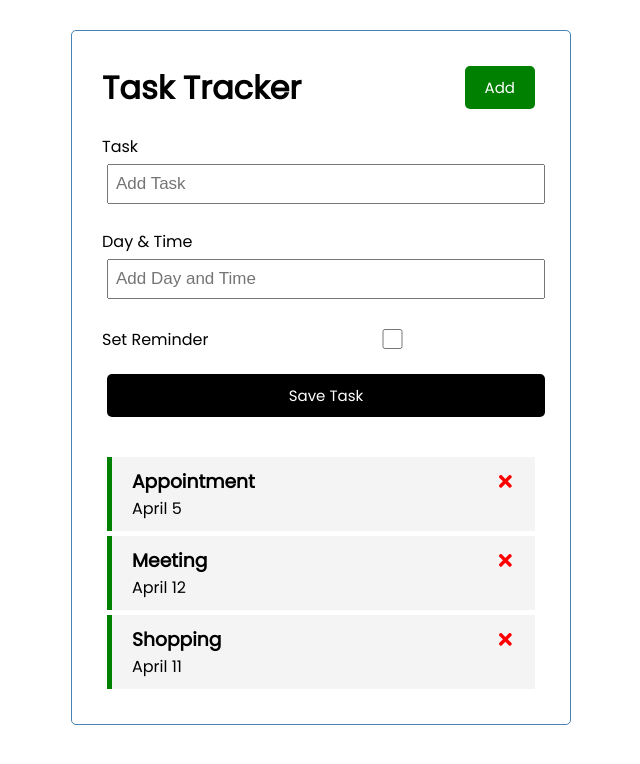
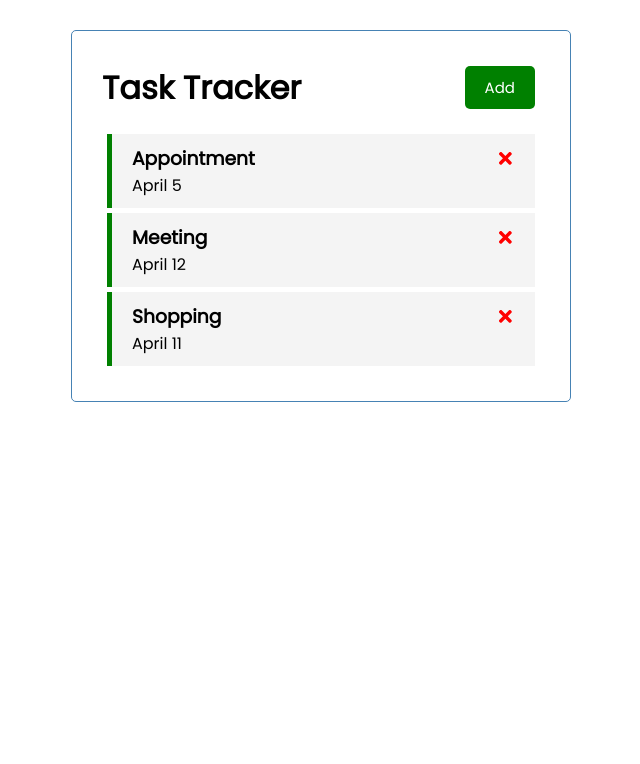
Before and after one commit to Alexbcampbell/react-task-tracker, a React (Create React App) app: page / in a window 1280 px wide. Shown: the top 764 px of the page, without its empty margins (319-959 px from the left). Built offline with nearby package versions, Linux system fonts and the light colour scheme.

Commit message:
added show add task toggle to Add button

```diff
--- a/src/App.js
+++ b/src/App.js
@@ -6,6 +6,7 @@
 import { useState } from "react"
 
 function App() {
+  const [showAddTask, setShowAddTask] = useState(false)
   const [tasks, setTasks] = useState(
     [
         {
@@ -48,8 +49,8 @@
 
   return (
     <div className='container'>
-     <Header />
-     <AddTask onAdd={addTask} />
+     <Header onAdd={() => setShowAddTask(!showAddTask)} />
+     {showAddTask && <AddTask onAdd={addTask} />}
      {tasks.length > 0 ? (<Tasks tasks={tasks} onDelete={deleteTask} onToggle={toggleReminder} />) : (
        'No Tasks To Show'
      )}
--- a/src/components/Header.js
+++ b/src/components/Header.js
@@ -1,15 +1,11 @@
 import PropTypes from 'prop-types'
 import Button from './Button'
 
-const Header = ({title}) => {
-  const onClick = () => {
-    console.log('click')
-}
-
+const Header = ({title, onAdd}) => {
   return (
     <header className='header'>
         <h1>{title}</h1>
-       <Button color='green' text='Add' onClick={onClick} />
+       <Button color='green' text='Add' onClick={onAdd} />
     </header>
   )
 }
```
